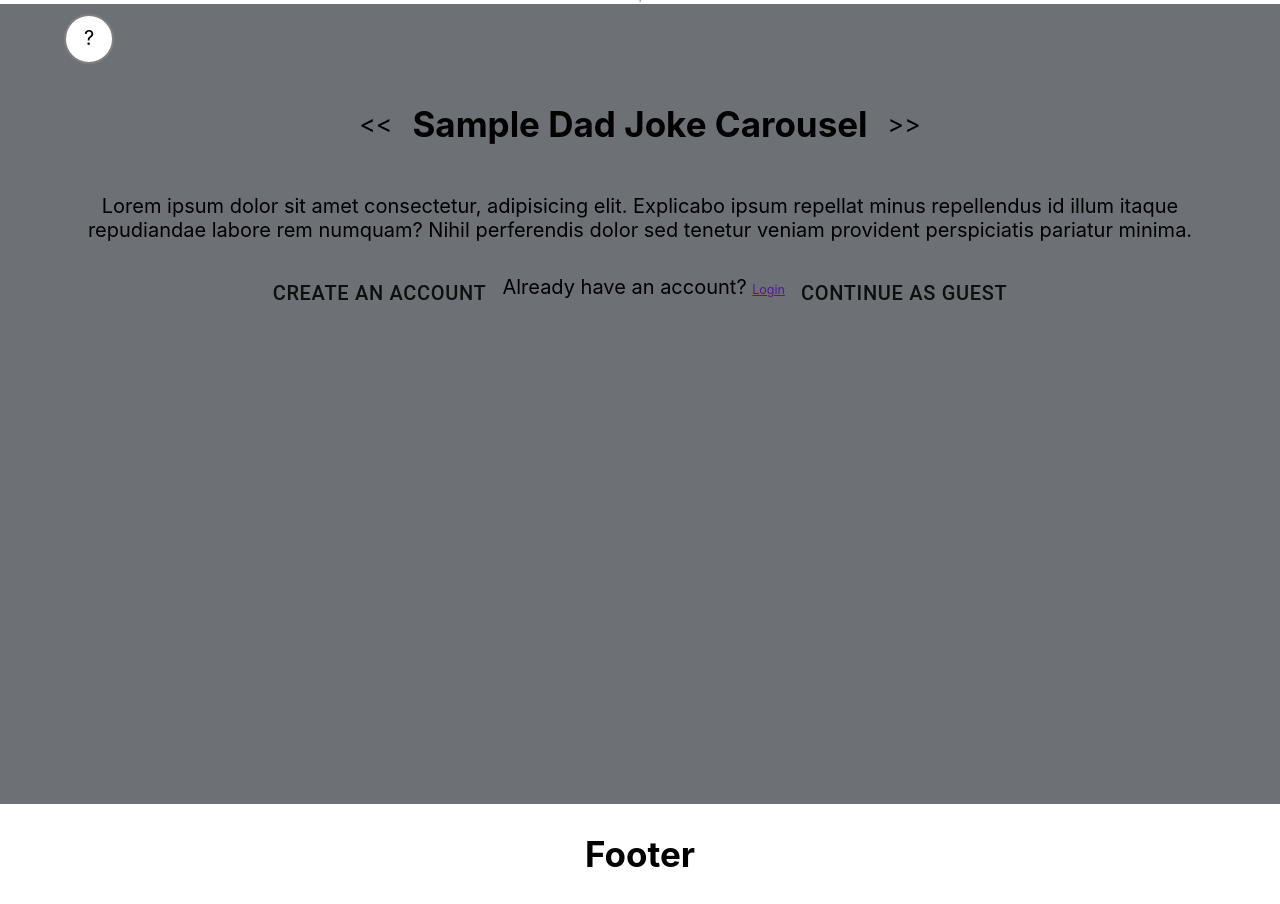
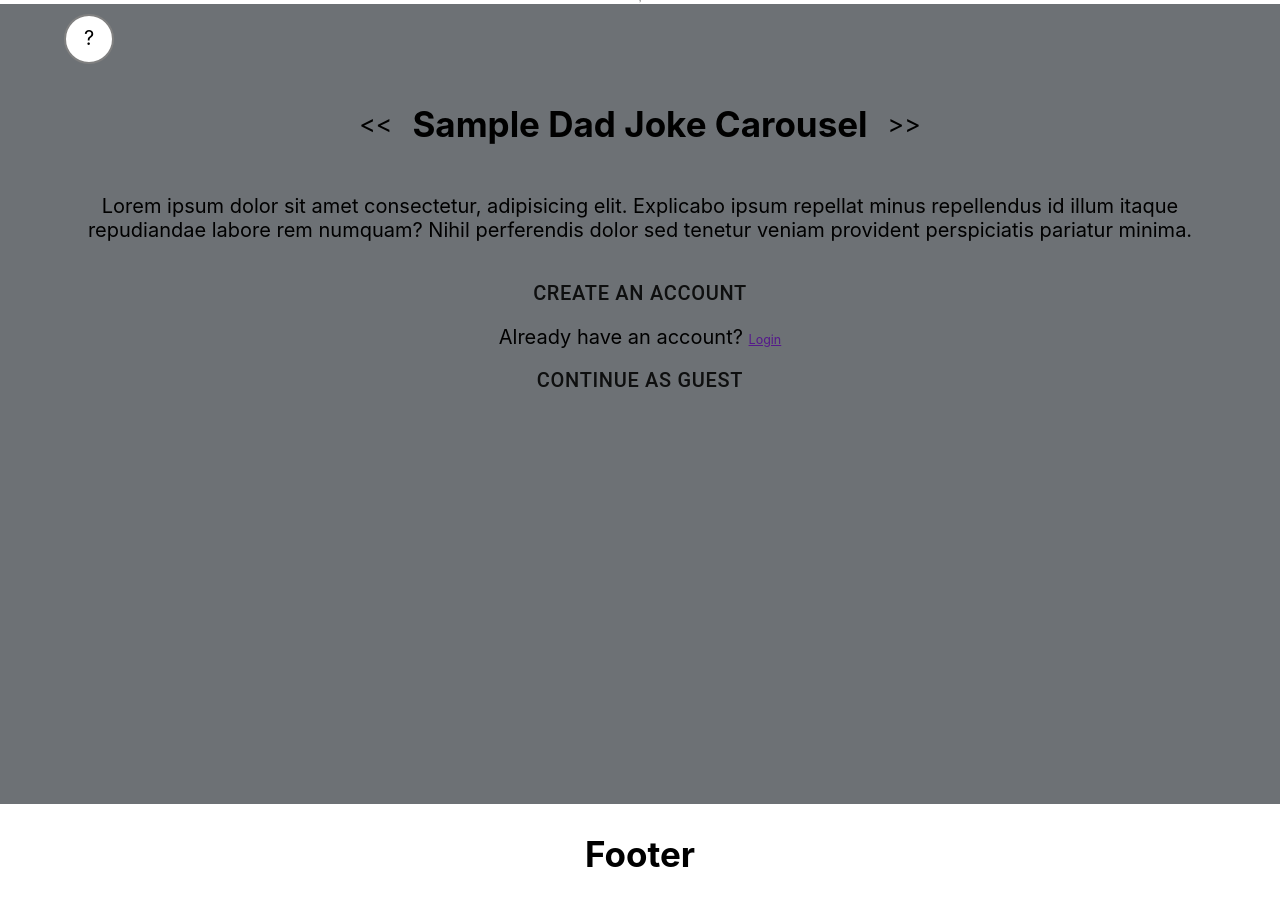
Before and after one commit to Build-Week-PT-Dad-Jokes/Front-End, a React (Create React App) app: page / in a window 1280 px wide. Built offline with nearby package versions, Linux system fonts and the light colour scheme.

Commit message:
flex-direction column for buttons

```diff
--- a/src/App.css
+++ b/src/App.css
@@ -57,3 +57,7 @@ span {
 .carousel .carousel-header .right-button {
   padding-left: 2rem;
 }
+.carousel .container {
+  display: flex;
+  flex-direction: column;
+}
--- a/src/components/LandingPage.js
+++ b/src/components/LandingPage.js
@@ -24,8 +24,8 @@ const LandingPage = () => {
             <h2>Sample Dad Joke Carousel</h2>
             <span className="right-button">{">>"}</span>
           </header>
-          <section className="joke">
-            <p>
+          <section className="container">
+            <p className="joke">
               Lorem ipsum dolor sit amet consectetur, adipisicing elit.
               Explicabo ipsum repellat minus repellendus id illum itaque
               repudiandae labore rem numquam? Nihil perferendis dolor sed
--- a/src/less/App.less
+++ b/src/less/App.less
@@ -66,4 +66,9 @@ body, p, span {
       padding-left: 2rem;
     }
   }
+
+  .container {
+    display: flex;
+    flex-direction: column;
+  }
 }
```
